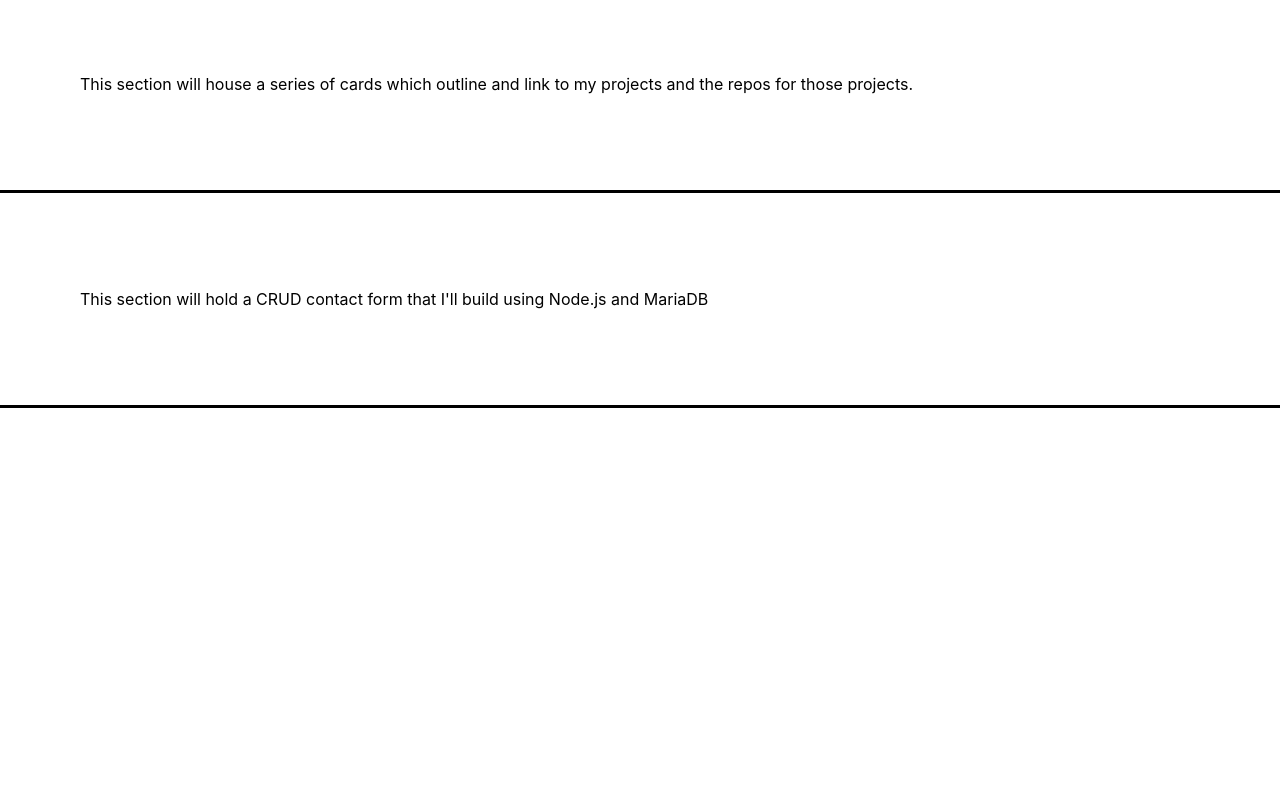
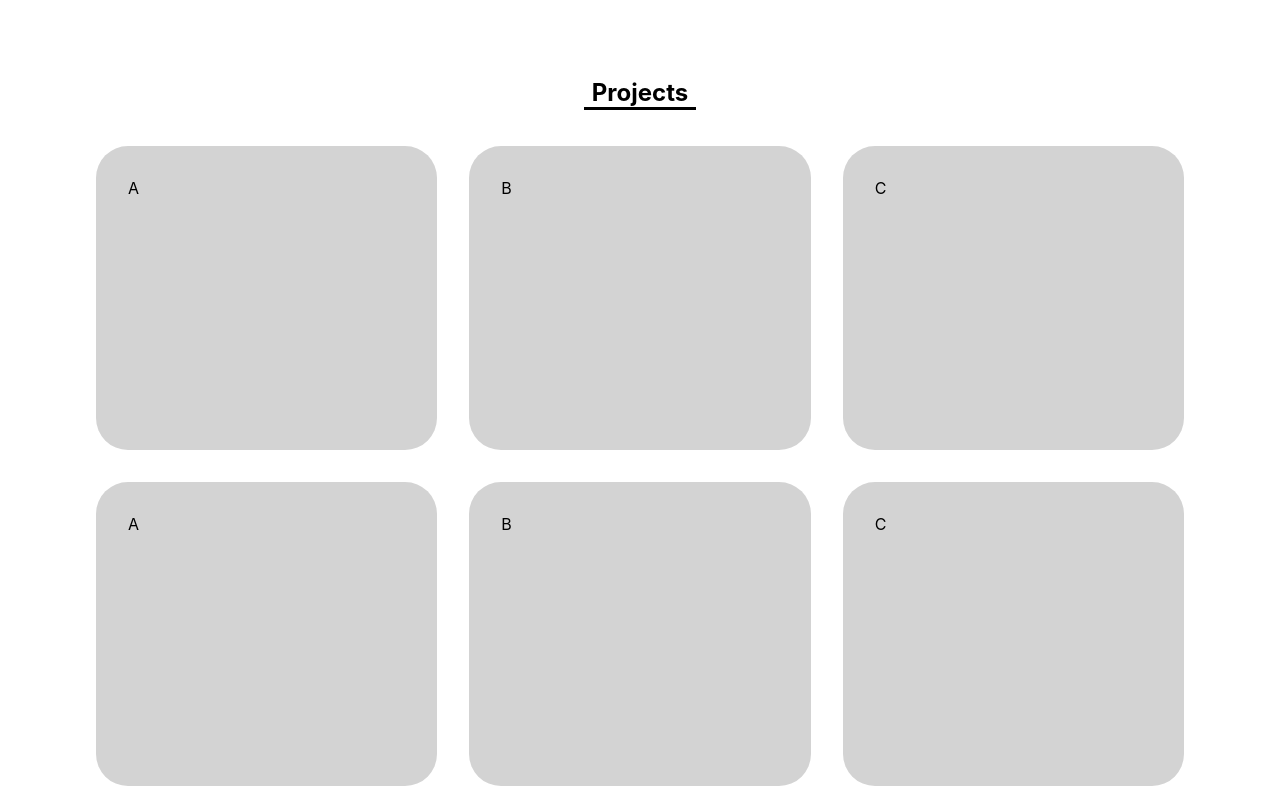
Before and after one commit to Dillweed5446/portfolio_2.0, a React (Create React App) app in the folder front-end/: page / in a window 1280 px wide. Shown: the part 1060-1860 px from the top of the page. Before the commit the page ends 1468 px from the top, so only its background shows below. Built offline with nearby package versions, Linux system fonts and the light colour scheme.

Commit message:
:art::construction: Setup cards in project section.  Fixed dropdown so it only opens when it's clicked inside the button.

```diff
--- a/front-end/src/dropdownMenu.tsx
+++ b/front-end/src/dropdownMenu.tsx
@@ -44,7 +44,7 @@ export default function DropdownMenu ({ children, style, menuOptions }: Props) {
 
   return (
     <div style={{ position: 'sticky' }} >
-      <OutsideClickHandler onOutsideClick={handleClick}>
+      <OutsideClickHandler onOutsideClick={() => toggleMenu(false)}>
             {menuOpen
               ? <div>
                 <Button>{children}</Button>
--- a/front-end/src/projects.tsx
+++ b/front-end/src/projects.tsx
@@ -1,19 +1,46 @@
 import React from 'react'
-// import styled from 'styled-components'
+import styled from 'styled-components'
 import { SectionContainer } from './bio'
 
 interface Props {
     className?: string
 }
 
-// const {component} = styled.{someComponent}`
+// Create responsive styles so the cards become single file on small screens
+const GridContainer = styled.div`
+display: flex;
+flex-direction: row;
+justify-content: space-around;
+`
 
-// `
+const Card = styled.div`
+background: lightgrey;
+width: 20rem;
+height: 15rem;
+padding: 2rem;
+margin: 1rem;
+border-radius: 2rem;
+`
 
 export default function Projects ({ className }: Props) {
+  // Create map function with array for projects so that I can add github link and auto populate the cards.
   return (
 <SectionContainer>
-    <p>This section will house a series of cards which outline and link to my projects and the repos for those projects.</p>
+  {/* make this div a styled title container and use it in every section */}
+  <div style={{ width: '7rem', margin: 'auto' }}>
+    {/* Create h2 title for all sections as an exportable styled component, then add it below in place of the h2 */}
+    <h2 style={{ textAlign: 'center', borderBottom: '.2rem solid black' }}>Projects</h2>
+  </div>
+  <GridContainer>
+    <Card>A</Card>
+    <Card>B</Card>
+    <Card>C</Card>
+  </GridContainer>
+  <GridContainer>
+    <Card>A</Card>
+    <Card>B</Card>
+    <Card>C</Card>
+  </GridContainer>
 </SectionContainer>
   )
 }
```
